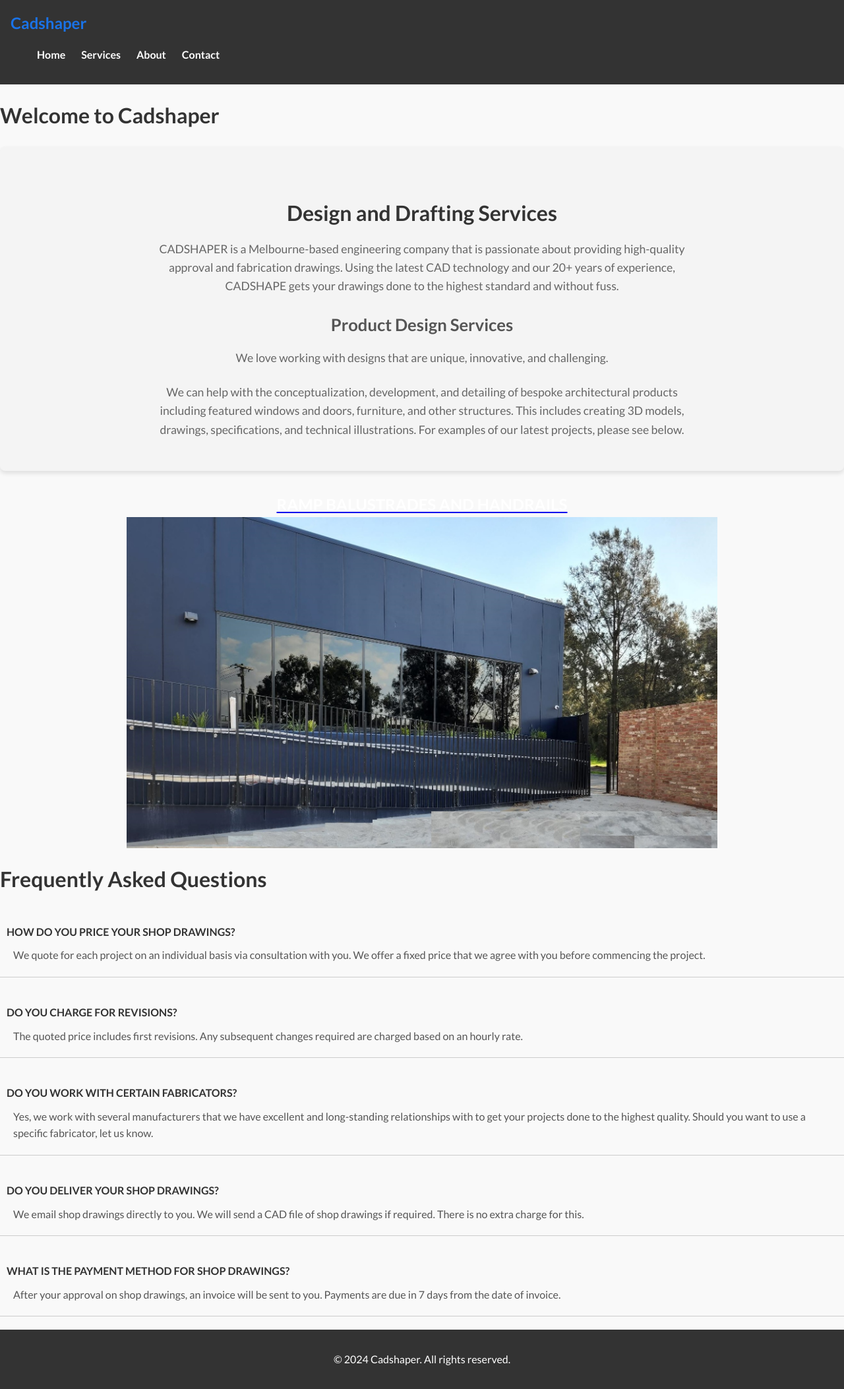
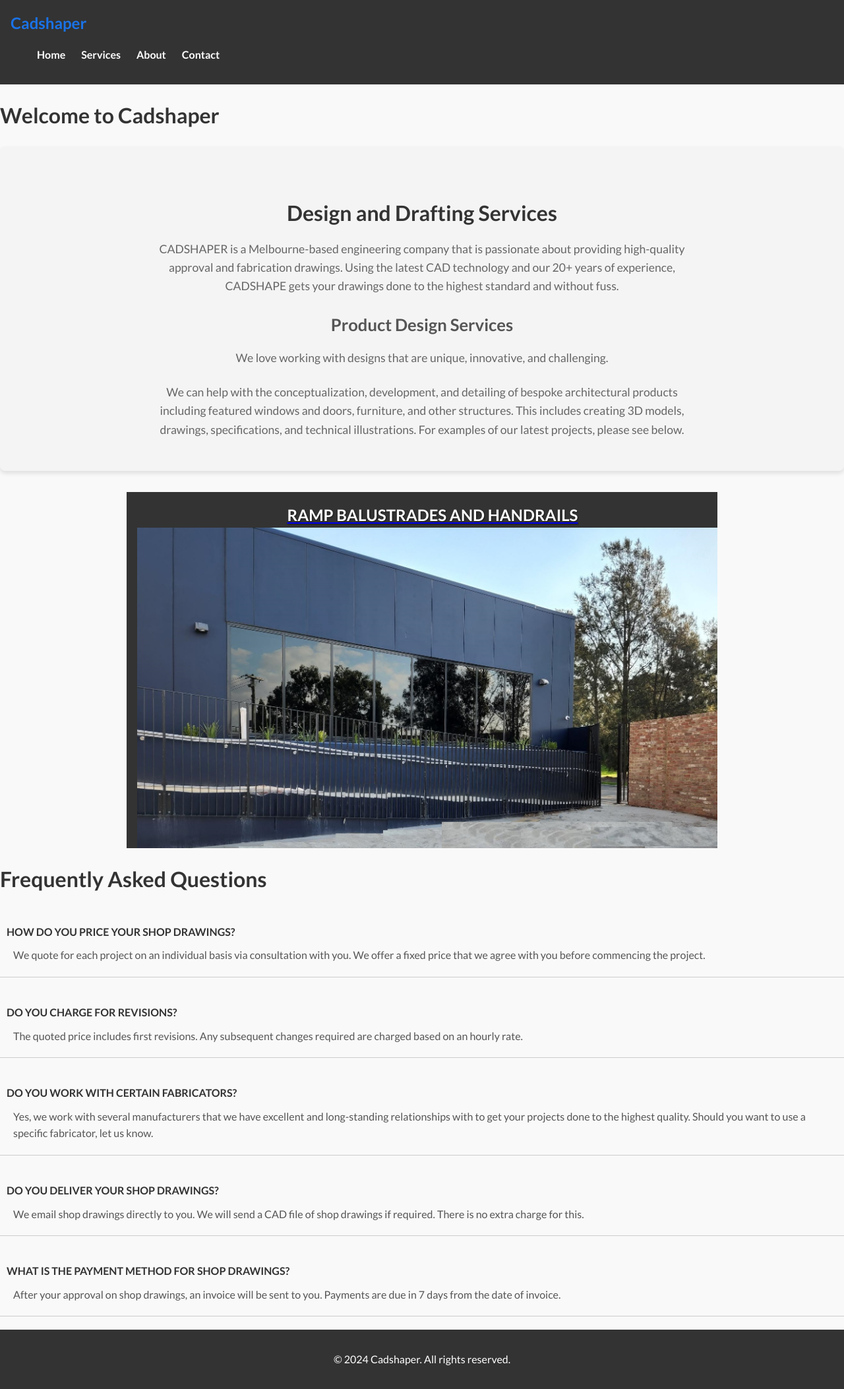
Before and after one commit to cadshaper/cadshaper.github.io, a Jekyll site: the page built from index.html, in a window 1280 px wide. Shown: the whole page at 66% size. Built offline with Jekyll 4.4.1, drawn with Linux system fonts in a browser that asks for light colours; the list of posts is cut into pages by our own code.

Commit message:
slideshow css

```diff
--- a/assets/css/styles.css
+++ b/assets/css/styles.css
@@ -124,6 +124,8 @@ p {
     width: 100%;
     height: 100%; /* Ensure slides take full container height */
     transition: opacity 1s ease;  /* Smooth fade transition */
+    background-color: #333; /* Dark background for contrast */
+    padding: 1rem; /* Optional spacing for clarity */
 }
 
 /* Displaying images inside slides */
@@ -148,16 +150,19 @@ p {
 }
 
 .slide h2 {
-    color: #fff;
+    color: #ffffff; /* Ensures white color */
     margin: 0;
-    font-size: 1.5rem; /* Adjust size for visibility */
+    font-size: 1.5rem; /* Adjusted for better readability */
+    text-shadow: 1px 1px 2px rgba(0, 0, 0, 0.5); /* Adds shadow for contrast */
 }
 
 .slide p {
-    color: #fff;
+    color: #ffffff; /* Ensures white color */
     margin: 0;
-    font-size: 1rem; /* Adjust size for clarity */
+    font-size: 1rem; /* Adjusted for clarity */
+    text-shadow: 1px 1px 2px rgba(0, 0, 0, 0.5); /* Adds shadow for contrast */
 }
+
 
 .blog-posts {
     display: flex;
```
Also changed, not shown: 2 other files.
